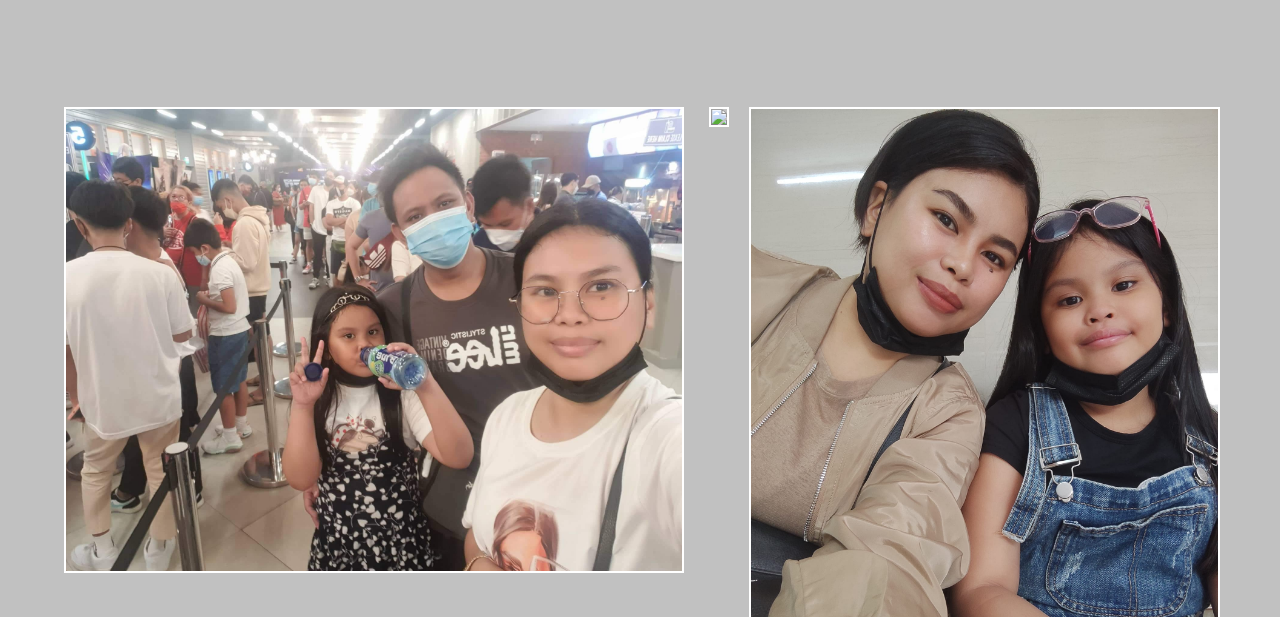
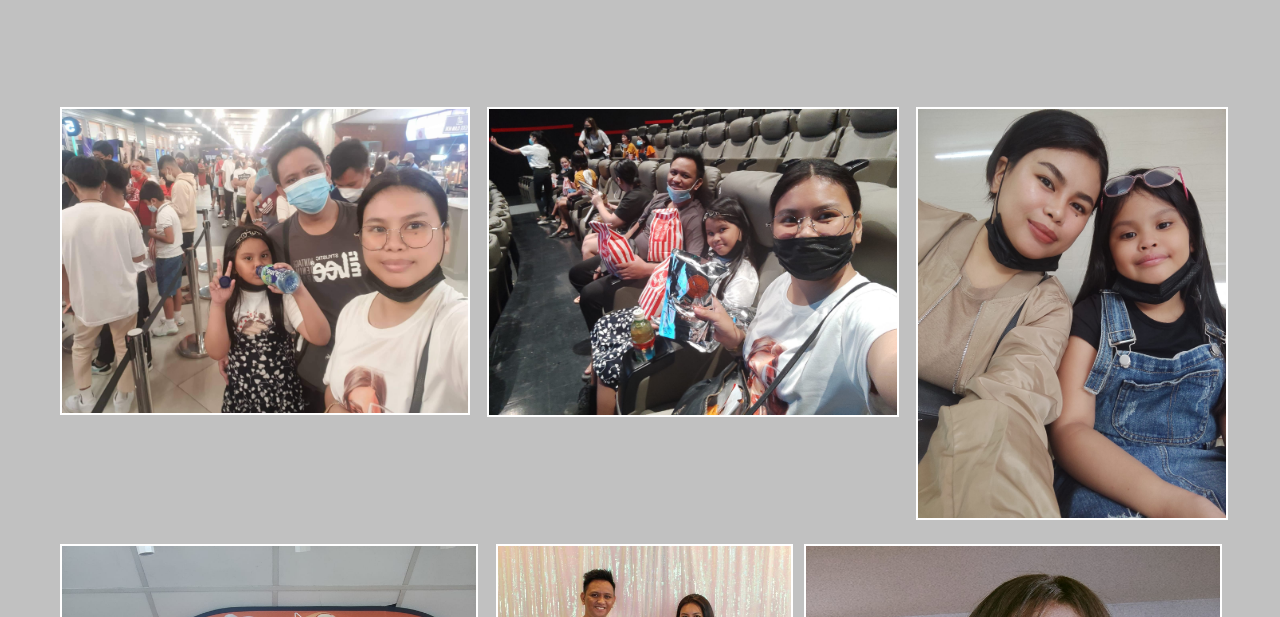
Before and after one commit to gpaje0911/Photo-Album, a plain HTML site: page index.html in a window 1280 px wide. Shown: the part 183-800 px from the top of the page. Drawn offline with Linux system fonts and the light colour scheme.

Commit message:
Update index.html

```diff
--- a/index.html
+++ b/index.html
@@ -89,7 +89,7 @@
                 <div class="gallery">
                     <div class="set">
                         <a href="1.jpg" target="_blank"><img src="1.jpg" /></a>
-                        <a href="2.jpg" target="_blank"><img src=".2.jpg" /></a>
+                        <a href="2.jpg" target="_blank"><img src="2.jpg" /></a>
                         <a href="3.jpg" target="_blank"><img src="3.jpg" /></a>
                     </div>
 
```
